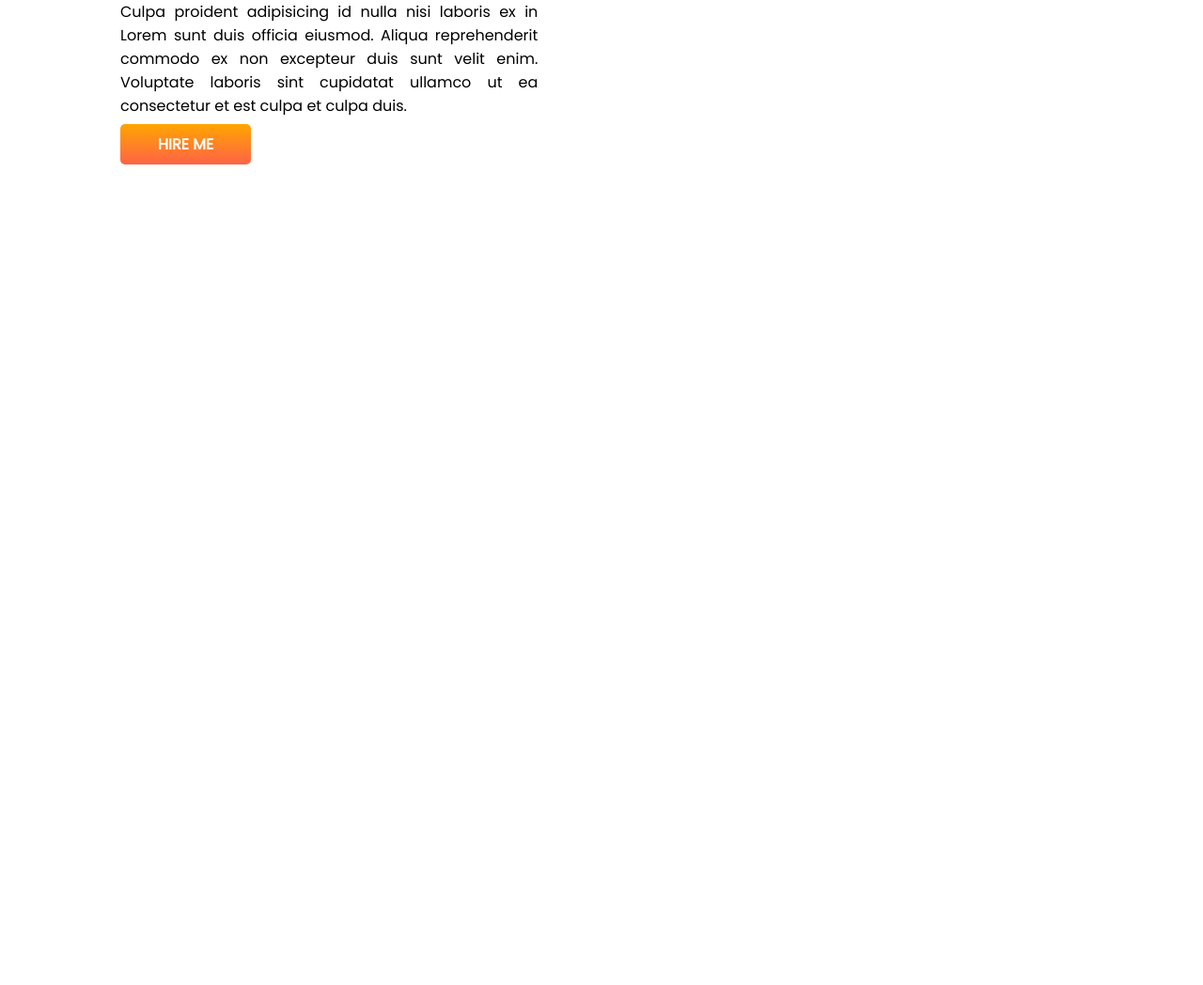
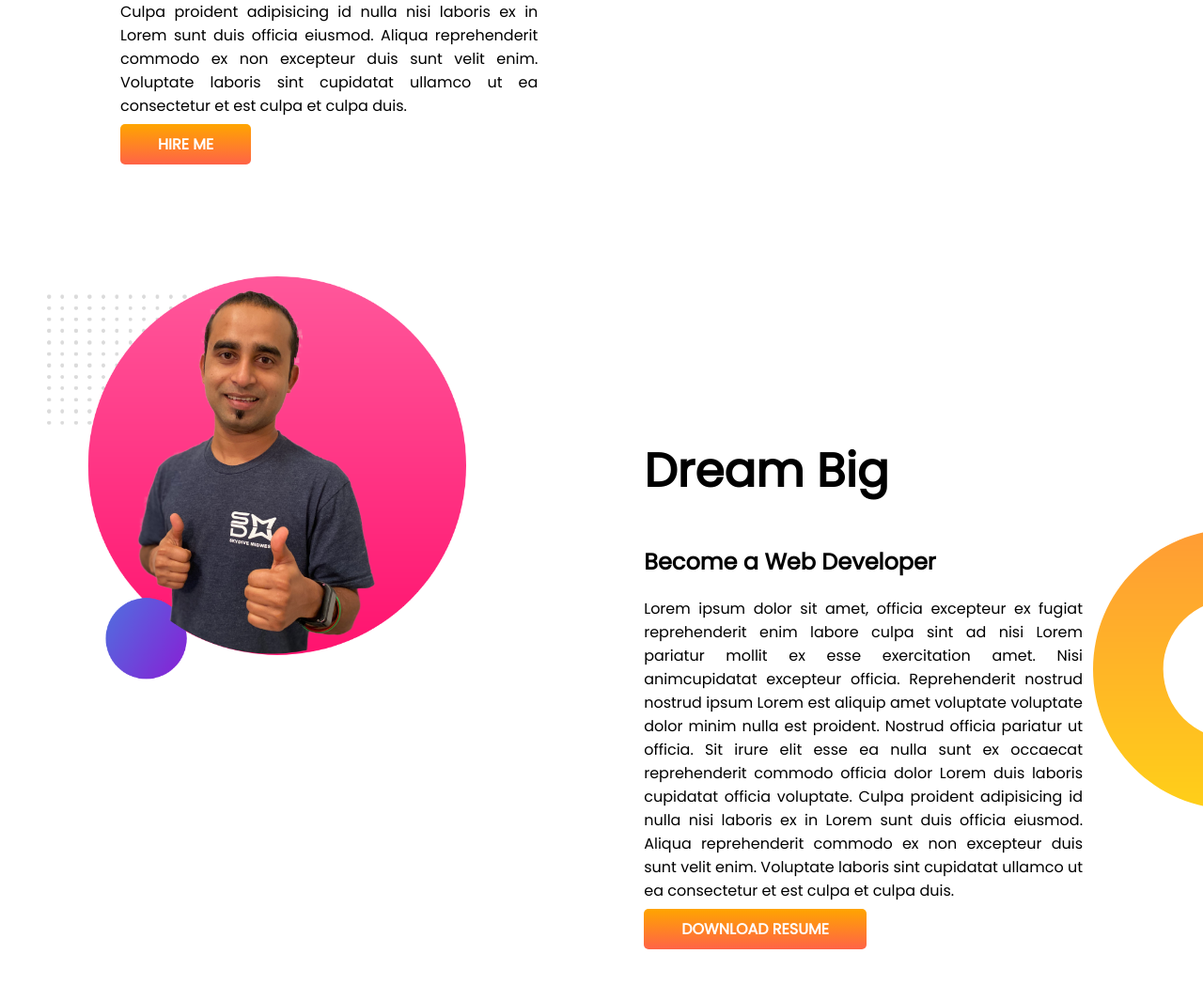
Before and after one commit to muzahidul-islam/developer-protfolio, a plain HTML site: page index.html in a window 1280 px wide. Shown: the part 750-1798 px from the top of the page at 94% size. Before the commit the page ends 1044 px from the top, so only its background shows below. Drawn offline with Linux system fonts and the light colour scheme.

Commit message:
second section finished

```diff
--- a/index.html
+++ b/index.html
@@ -33,7 +33,29 @@
         </div>
 
     </section>
+    <section class="dream_big">
+        <div>
+            <img class="sec-2-half-width-img" src="images/jhankar2.png" alt="">
+        </div>
+        <div class="sec-2-half-width">
+            <H1>Dream Big</H1>
 
+        <h2>Become a Web Developer</h2>
+        <p>Lorem ipsum dolor sit amet, officia excepteur ex fugiat reprehenderit enim
+        labore culpa sint ad nisi Lorem pariatur mollit ex esse exercitation amet. Nisi
+        animcupidatat excepteur officia. Reprehenderit nostrud nostrud ipsum Lorem est
+        aliquip amet voluptate voluptate dolor minim nulla est proident. Nostrud officia
+        pariatur ut officia. Sit irure elit esse ea nulla sunt ex occaecat reprehenderit
+        commodo officia dolor Lorem duis laboris cupidatat officia voluptate. Culpa
+        proident adipisicing id nulla nisi laboris ex in Lorem sunt duis officia
+        eiusmod. Aliqua reprehenderit commodo ex non excepteur duis sunt velit enim.
+        Voluptate laboris sint cupidatat ullamco ut ea consectetur et est culpa et
+        culpa duis.</p>
+        <a class="link-button" target="_blank" href="">DOWNLOAD RESUME</a>
+        </div>
+
+
+    </section>
 
 
 </body>
--- a/style.css
+++ b/style.css
@@ -39,3 +39,16 @@ p{
     background-image: url(images/top-banner.png);
     background-repeat: no-repeat;
 }
+.sec-2-half-width{
+    padding: 10%;
+    width: 50%;
+}
+.sec-2-half-width-img{
+    width: 80%;
+    padding-left: 50px;
+}
+.dream_big{
+    background-image: url(images/dream-bg.png);
+    background-repeat: no-repeat;
+    background-position: right;
+}.
```
